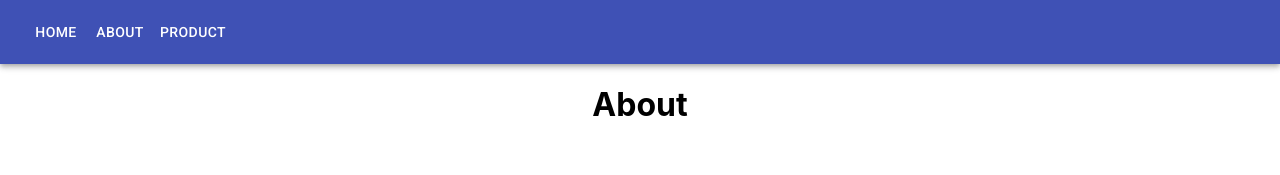
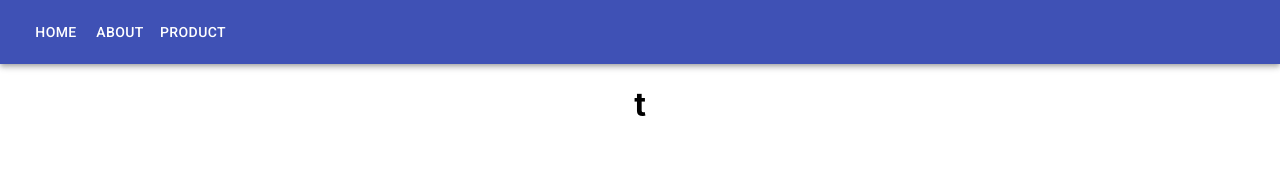
Before and after one commit to unaisshazan/React-Routing, a React (Create React App) app: page /about in a window 1280 px wide. Shown: the top 175 px of the page. Built offline with nearby package versions, Linux system fonts and the light colour scheme.

Commit message:
Update About.js

```diff
--- a/src/Components/About.js
+++ b/src/Components/About.js
@@ -1,9 +1,10 @@
 import React from 'react';
+
 
 function About() {
   return (
     <div>
-      <h1> About</h1>
+      <h1> t</h1>
     </div>
   );
 }
```
